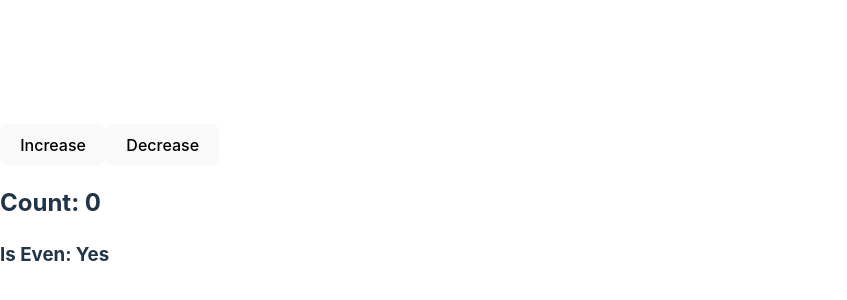
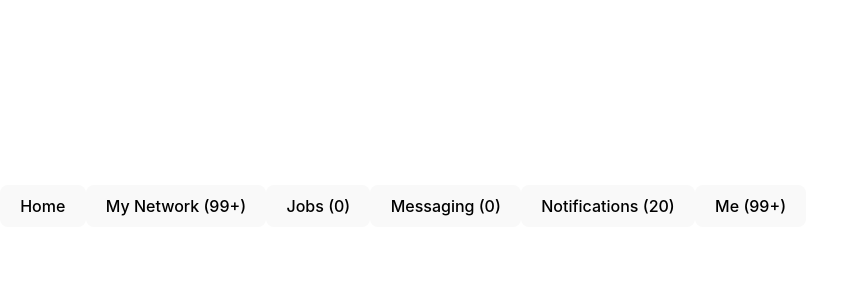
Before and after one commit to vinsmokejazz/learning-log, a React (Vite) app in the folder react-prc/: page / in a window 1280 px wide. Shown: the part 194-494 px from the top of the page, without its empty margins (0-847 px from the left). Built offline with nearby package versions, Linux system fonts and the light colour scheme.

Commit message:
selectors eg

```diff
--- a/react-prc/src/App.jsx
+++ b/react-prc/src/App.jsx
@@ -1,75 +1,37 @@
+import { jobsAtom, messageAtom, networkAtom, notificationAtom, totalNotificationSelector } from "./store/atom/counter";
+import { RecoilRoot, useRecoilState, useRecoilValue } from "recoil";
+import { use } from "react";
 
-// Importing counterAtom and evenSelector from the store module
-import { counterAtom, evenSelector } from "./store/atom/counter";
-
-// Importing necessary functions from Recoil for state management
-import { RecoilRoot, useRecoilValue, useSetRecoilState } from "recoil";
-
-// Main App component that serves as the entry point for the application
 function App() {
-    return (
-        <div>
-            {/* Wrapping the application in RecoilRoot to provide Recoil state management */}
-            <RecoilRoot>
-                {/* Rendering the Buttons, Counter, and IsEven components */}
-                <Buttons />
-                <Counter />
-                <IsEven />
-            </RecoilRoot>
-        </div>
-    );
+    return <RecoilRoot>
+        <MainApp />
+    </RecoilRoot>
 }
 
-// Buttons component that provides controls to increase and decrease the count
-function Buttons() {
-    // useSetRecoilState hook to get the setter function for counterAtom
-    const setCount = useSetRecoilState(counterAtom);
+function MainApp() {
+    const networkNotificatonCount = useRecoilValue(networkAtom)
+    const jobsCount = useRecoilValue(jobsAtom)
+    const notificationCount = useRecoilValue(notificationAtom)
+    const [messageCount, setMessageCount] = useRecoilState(messageAtom);
+    //whenever u want to update value use useRecoilState hook
+    const totalNotificationCount = useRecoilValue(totalNotificationSelector);
 
-    // Function to increase the count by 2
-    function increase() {
-        setCount((c) => c + 2); // Updating state by adding 2 to the current count
-    }
-
-    // Function to decrease the count by 1
-    function decrease() {
-        setCount((c) => c - 1); // Updating state by subtracting 1 from the current count
-    }
 
     return (
-        <div>
-            {/* Button to trigger the increase function when clicked */}
-            <button onClick={increase}>Increase</button>
+        <>
+            <button>Home</button>
+            <button>My Network ({networkNotificatonCount >= 100 ? "99+" : networkNotificatonCount})</button>
+            <button>Jobs ({jobsCount >= 100 ? "99+" : jobsCount})</button>
+            <button>Messaging ({messageCount >= 100 ? "99+" : messageCount})</button>
+            <button>Notifications ({notificationAtom >= 100 ? "99+" : notificationCount})</button>
 
-            {/* Button to trigger the decrease function when clicked */}
-            <button onClick={decrease}>Decrease</button>
-        </div>
-    );
+
+            <button onClick={() => {
+                setMessageCount(c => c + 1)
+            }}>Me ({totalNotificationCount >= 100 ? "99+" : totalNotificationCount})</button>
+
+        </>
+    )
 }
 
-// Counter component that displays the current count
-function Counter() {
-    // useRecoilValue hook to get the current value of counterAtom
-    const count = useRecoilValue(counterAtom);
-
-    return (
-        <div>
-            <h2>Count: {count}</h2> {/* Displaying the current count value */}
-        </div>
-    );
-}
-
-// IsEven component that checks if the count is even and displays the result
-function IsEven() {
-    // useRecoilValue hook to get the computed value from evenSelector
-    const isEven = useRecoilValue(evenSelector);
-
-    return (
-        <div>
-            {/* Displaying whether the count is even or not */}
-            <h3>Is Even: {isEven ? "Yes" : "No"}</h3>
-        </div>
-    );
-}
-
-// Exporting the App component as the default export to make it available in other parts of the application
-export default App;
+export default App
--- a/react-prc/src/store/atom/counter.js
+++ b/react-prc/src/store/atom/counter.js
@@ -1,16 +1,31 @@
-import { atom, selector } from "recoil";
+import { atom, selector } from "recoil"
 
-export const counterAtom = atom({
-  default: 0,
-  key: "counter"
+export const networkAtom = atom({
+  key: "networkAtom",
+  default: 102
 })
 
-export const evenSelector = selector({
-  key: "isEvenSelector", //to uniquely idetify it
-  get: function ({ get }) {
-    const currentCount = get(counterAtom); //selector depends on CounterAtom by using get
-    const isEven = (currentCount % 2 == 0);
-    return isEven;
+export const jobsAtom = atom({
+  key: "jobsAtom",
+  default: 0
+})
+export const messageAtom = atom({
+  key: "messageAtom",
+  default: 0
+})
+export const notificationAtom = atom({
+  key: "notificationAtom",
+  default: 20
+})
+
+export const totalNotificationSelector = selector({
+  key: "totalNotificationSelector",
+  get: ({ get }) => {
+    const networkAtomCount = get(networkAtom);
+    const jobsAtomCount = get(jobsAtom);
+    const notificationAtomCount = get(notificationAtom);
+    const messageAtomCount = get(messageAtom);
+    return networkAtomCount + jobsAtomCount + notificationAtomCount + messageAtomCount
+
   }
 })
-// selectors mainly eg like toggle button for premium users in admin
```
